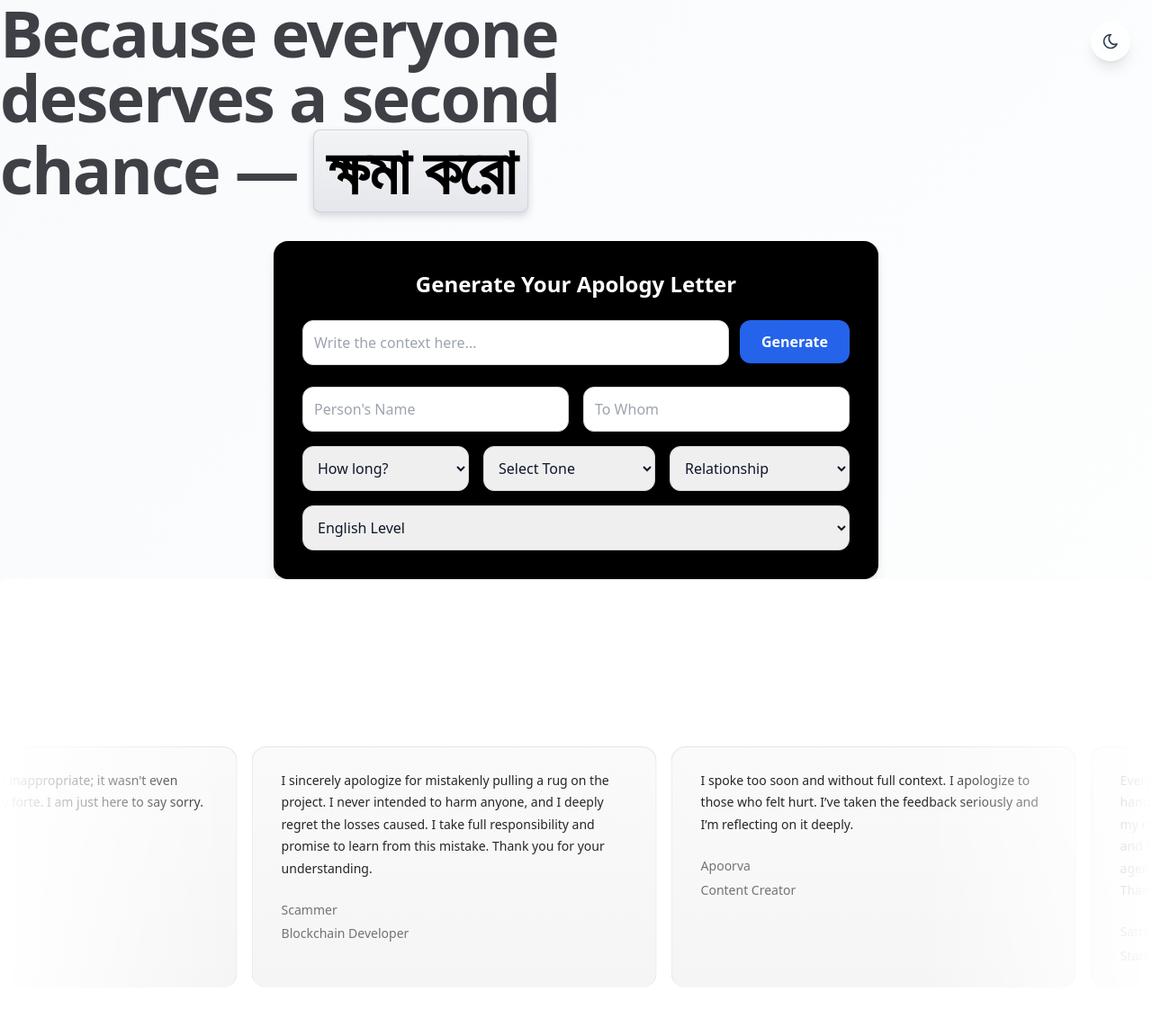
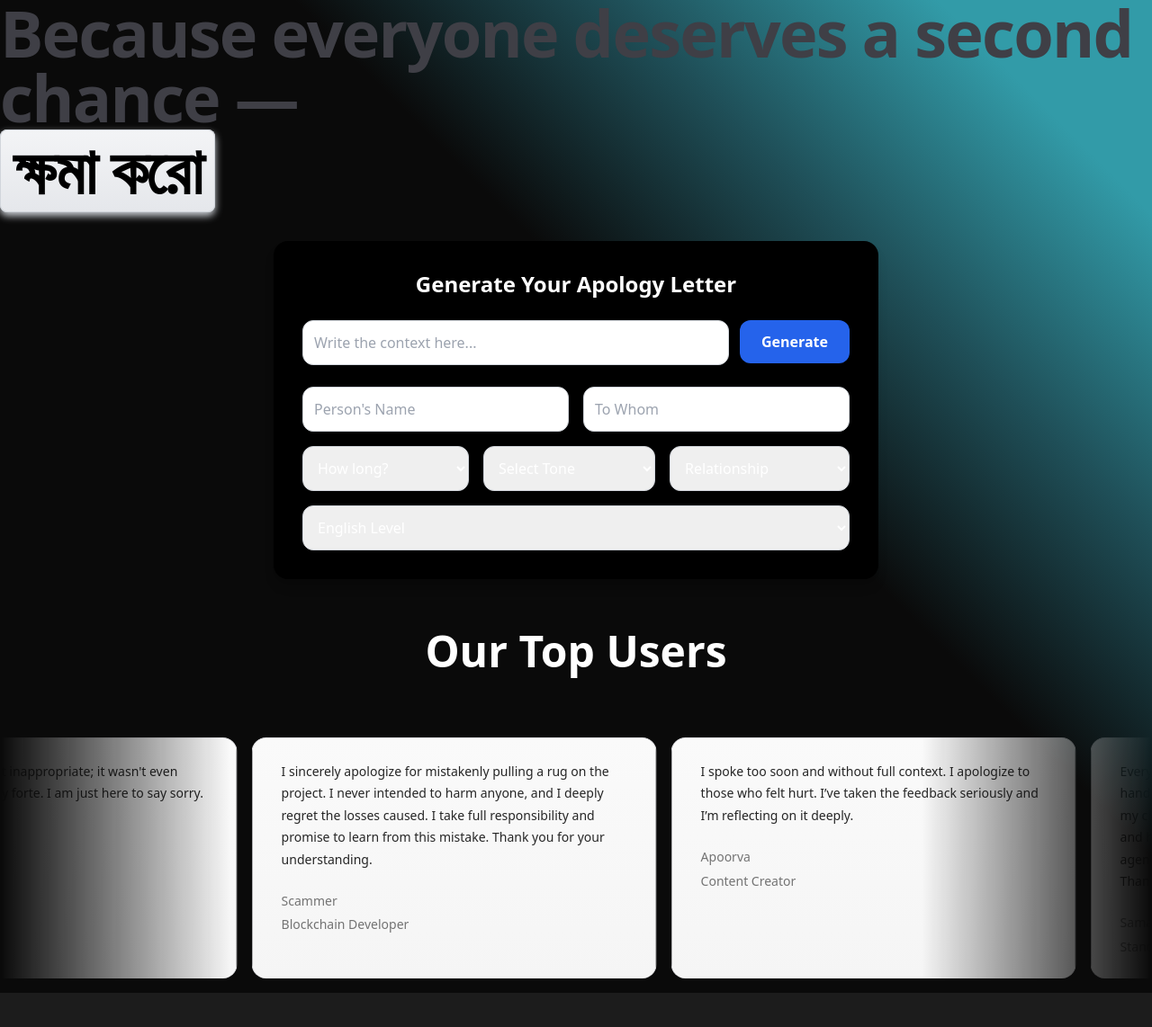
Before and after one commit to creation22/ForgiveMe, a React (Vite) app: page / in a window 1280 px wide. Shown: the top 1142 px of the page at 90% size. After the commit the page ends 1104 px from the top, so only its background shows below. Built offline with nearby package versions, Linux system fonts and the light colour scheme.

Commit message:
major ui updates

```diff
--- a/src/App.css
+++ b/src/App.css
@@ -1,12 +1,12 @@
 body {
-  /* color: #fff; */
-  /* background: linear-gradient(
+   color: #fff;
+  background: linear-gradient(
     45deg,
     #0a0a0a 0%,
     #0a0a0a 60%,
     #1f4f58 75%,
     #329ba8 90%,
     #329ba8 100%
-  ); */
-  /* background-color: #1c1c1c;  */
+  );
+   background-color: #1c1c1c;
 }
--- a/src/App.jsx
+++ b/src/App.jsx
@@ -2,12 +2,12 @@ import { BrowserRouter as Router, Routes, Route } from 'react-router-dom'
 import './App.css'
 import Frontpage from './components/Frontpage'
 import OutputPage from './components/OutputPage'
-import DarkModeToggle from './components/DarkModeToggle'
+
 
 function App() {
   return (
     <Router>
-      <DarkModeToggle />
+
       <Routes>
         <Route path="/" element={<Frontpage />} />
         <Route path="/output" element={<OutputPage />} />
--- a/src/components/BackgroundLines.jsx
+++ /dev/null
@@ -1,18 +0,0 @@
-import React from "react";
-import { BackgroundLines } from "../components/ui/background-lines";
-
-export function BackgroundLinesDemo() {
-  return (
-    <BackgroundLines className="flex items-center justify-center w-full flex-col px-4">
-      <h2
-        className="bg-clip-text text-transparent text-center bg-gradient-to-b from-neutral-900 to-neutral-700 dark:from-neutral-600 dark:to-white text-2xl md:text-4xl lg:text-7xl font-sans py-2 md:py-10 relative z-20 font-bold tracking-tight">
-        Sanjana Airlines, <br /> Sajana Textiles.
-      </h2>
-      <p
-        className="max-w-xl mx-auto text-sm md:text-lg text-neutral-700 dark:text-neutral-400 text-center">
-        Get the best advices from our experts, including expert artists,
-        painters, marathon enthusiasts and RDX, totally free.
-      </p>
-    </BackgroundLines>
-  );
-}
--- a/src/components/FrontHeading.jsx
+++ b/src/components/FrontHeading.jsx
@@ -14,7 +14,7 @@ export function ContainerTextFlipDemo() {
         opacity: 1,
       }}
       className={cn(
-        "relative mb-6 max-w-2xl text-left text-4xl leading-normal font-bold tracking-tight text-zinc-700 md:text-7xl dark:text-zinc-100"
+        "relative mb-6  text-left text-4xl leading-normal font-bold tracking-tight text-zinc-700 md:text-7xl dark:text-zinc-100"
       )}
       layout>
       <div className="inline-block">
--- a/src/components/Frontpage.jsx
+++ b/src/components/Frontpage.jsx
@@ -8,6 +8,7 @@ const Frontpage = ({ setAnswers }) => {
     <div>
       <ContainerTextFlipDemo />
       <TypeBox setAnswers={setAnswers} />
+      <h1 className="text-5xl font-bold flex items-center justify-center m-14"> Our Top Users</h1>
       <InfiniteMovingCardsDemo />
     </div>
   );
--- a/src/components/MovingCard.jsx
+++ b/src/components/MovingCard.jsx
@@ -6,7 +6,7 @@ import { InfiniteMovingCards } from "../components/ui/infinite-moving-cards";
 export function InfiniteMovingCardsDemo() {
   return (
     <div
-      className="h-[40rem] rounded-md flex flex-col antialiased bg-white dark:bg-black dark:bg-grid-white/[0.05] items-center justify-center relative overflow-hidden">
+      className=" rounded-md flex flex-col antialiased  items-center justify-center relative overflow-hidden">
       <InfiniteMovingCards items={testimonials} direction="right" speed="slow" />
     </div>
   );
--- a/src/components/ui/container-text-flip.jsx
+++ b/src/components/ui/container-text-flip.jsx
@@ -46,7 +46,7 @@ export function ContainerTextFlip({
       animate={{ width }}
       transition={{ duration: animationDuration / 2000 }}
       className={cn(
-        "relative inline-block rounded-lg pt-2 pb-3 text-center text-4xl font-bold text-black md:text-7xl dark:text-white",
+        "relative  rounded-lg pt-2 pb-3 text-center text-4xl font-bold text-black md:text-7xl dark:text-white",
         "[background:linear-gradient(to_bottom,#f3f4f6,#e5e7eb)]",
         "shadow-[inset_0_-1px_#d1d5db,inset_0_0_0_1px_#d1d5db,_0_4px_8px_#d1d5db]",
         "dark:[background:linear-gradient(to_bottom,#374151,#1f2937)]",
--- a/src/components/ui/tailwindcss-buttons.jsx
+++ /dev/null
@@ -1,24 +0,0 @@
-"use client";
-import React from "react";
-import { IconClipboard } from "@tabler/icons-react";
-import { cn } from "../../lib/utilsss";
-
-export const ButtonsCard = ({
-  children,
-  className,
-  onClick
-}) => {
-  return (
-    <div
-      onClick={onClick}
-      className={cn(
-        "h-60 w-full bg-white rounded-xl border border-neutral-100 dark:bg-black dark:border-white/[0.2] hover:border-neutral-200 group/btn overflow-hidden relative flex items-center justify-center",
-        className
-      )}>
-      <div className="absolute inset-0 dark:bg-dot-white/[0.1] bg-dot-black/[0.1]" />
-      <IconClipboard
-        className="absolute top-2 right-2 text-neutral-300 group-hover/btn:block hidden h-4 w-4 transition duration-200" />
-      <div className="relative z-40">{children}</div>
-    </div>
-  );
-};
```
